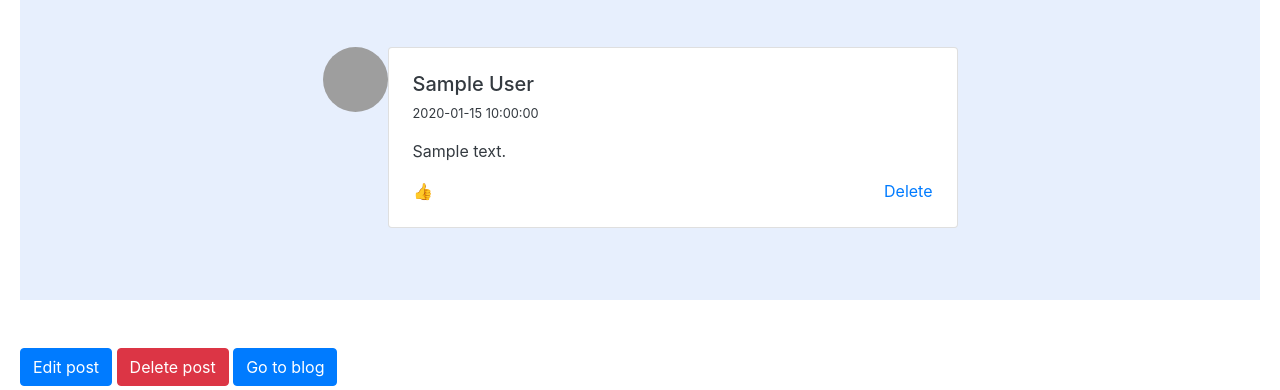
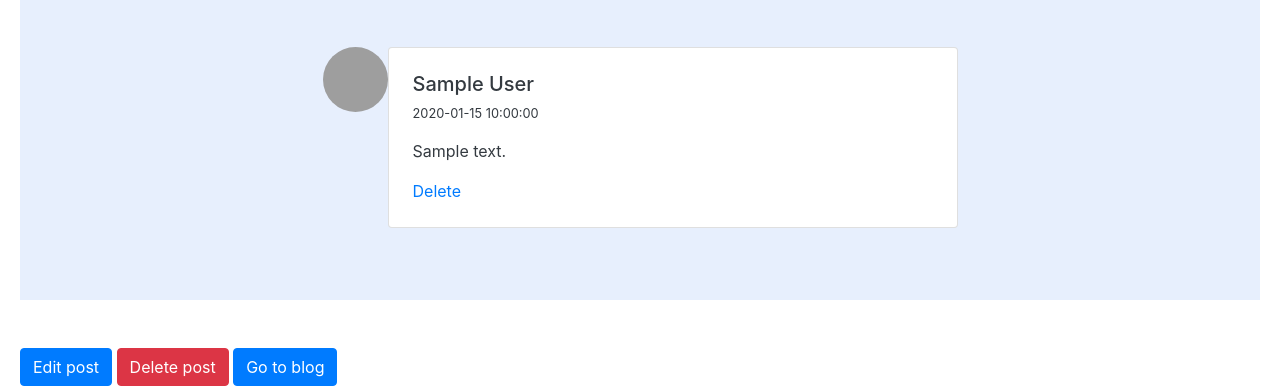
Before and after one commit to KubiakJakub01/quizoinator, a Flask app: page /post/view/1 in a window 1280 px wide. Shown: the part 339-729 px from the top of the page. Run offline with Flask 3, Linux system fonts and the light colour scheme; a user stored in the database is signed in; tables that the repository leaves empty hold one stand-in row (values such as "Sample post"); some libraries are stand-ins or nearby versions; grey boxes are pictures that could not be loaded.

Commit message:
Update templates

```diff
--- a/src/templates/blog/post.html
+++ b/src/templates/blog/post.html
@@ -28,11 +28,6 @@
 						  <p class="small">{{ comment.date_added }}</p>
 						  <p>{{ comment.comment }}</p>
 						  <div class="d-flex justify-content-between align-items-center">
-							<div class="d-flex align-items-center">
-								<a href="#">
-									<span class="glyphicon">&#x1F44D;</span>
-								</a>
-							</div>
 							{% if comment.author_id == current_user._id %}
 								<a href="{{ url_for('delete_comment', id=comment._id)}}" class="link-muted"><i class="fas fa-trash me-1"></i> Delete</a>
 							{% endif %}
--- a/src/templates/blog/posts.html
+++ b/src/templates/blog/posts.html
@@ -16,6 +16,12 @@
     <b>author</b>: {{ post.author }}<br/>
     <b>created</b>: {{ post.data_created }}<br/><br/>
     <a href="{{ url_for('view_post', id=post._id)}}" class="btn btn-primary">View</a>
+    <div class="d-flex align-items-center">
+        <p class="mb-0">{{ post.likes|length }} likes</p>
+        <a href="{{ url_for('like_post', id=post._id) }}">
+            <span class="glyphicon">&#x1F44D;</span>
+        </a>
+    </div>
     {% if current_user._id in admin_list %}
         <a href="{{ url_for('admin_delete_post', id=post._id)}}" class="btn btn-primary btn-danger">Delete post</a>
     {% endif %}
```
